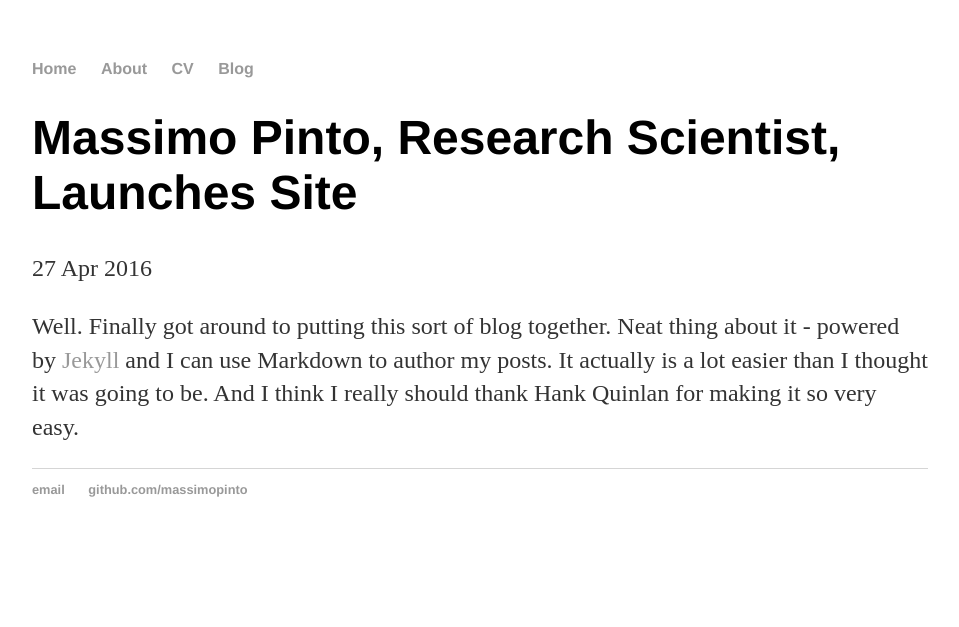
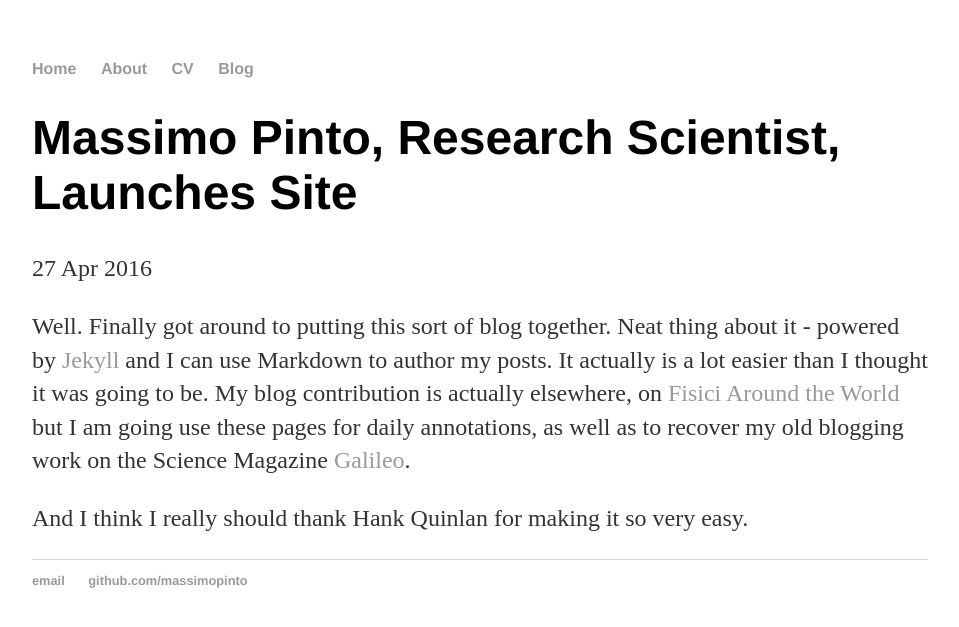
Before and after one commit to massimopinto/massimopinto.github.io, a Jekyll site: the page built from _posts/2016-04-27-and-now-me.md, in a window 1280 px wide. Shown: the top 627 px of the page, without its empty margins (160-1119 px from the left). Built offline with Jekyll 4.4.1, drawn with Linux system fonts in a browser that asks for light colours.

Commit message:
Update 2016-04-27-and-now-me.md
Some minor changes about the intended use of these blogging pages.

```diff
--- a/_posts/2016-04-27-and-now-me.md
+++ b/_posts/2016-04-27-and-now-me.md
@@ -4,4 +4,6 @@
 date: 2016-04-27
 ---
 
-Well. Finally got around to putting this sort of blog together. Neat thing about it - powered by [Jekyll](http://jekyllrb.com) and I can use Markdown to author my posts. It actually is a lot easier than I thought it was going to be. And I think I really should thank Hank Quinlan for making it so very easy.
+Well. Finally got around to putting this sort of blog together. Neat thing about it - powered by [Jekyll](http://jekyllrb.com) and I can use Markdown to author my posts. It actually is a lot easier than I thought it was going to be. My blog contribution is actually elsewhere, on [Fisici Around the World](http://fisiciaroundtheworld.wordpress.com) but I am going use these pages for daily annotations, as well as to recover my old blogging work on the Science Magazine [Galileo](http://www.galileonet.it).
+
+And I think I really should thank Hank Quinlan for making it so very easy.
```
